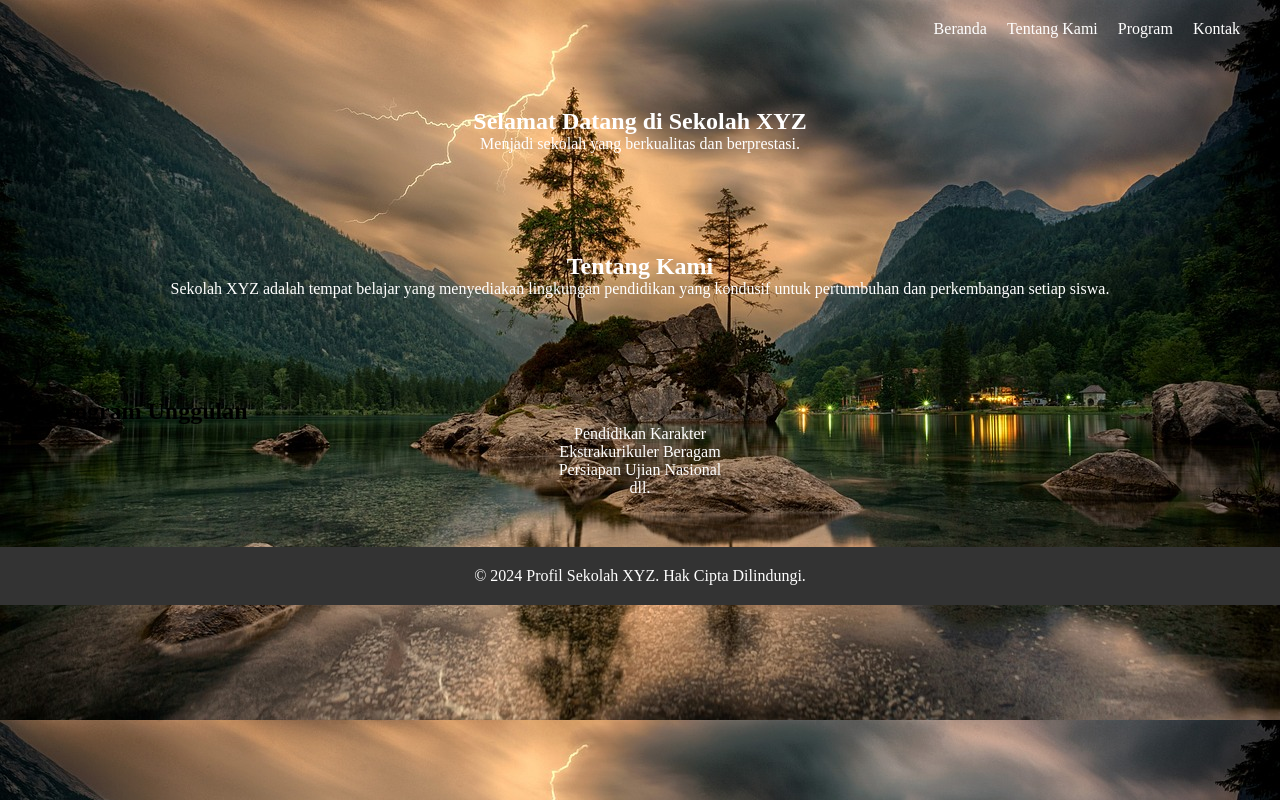
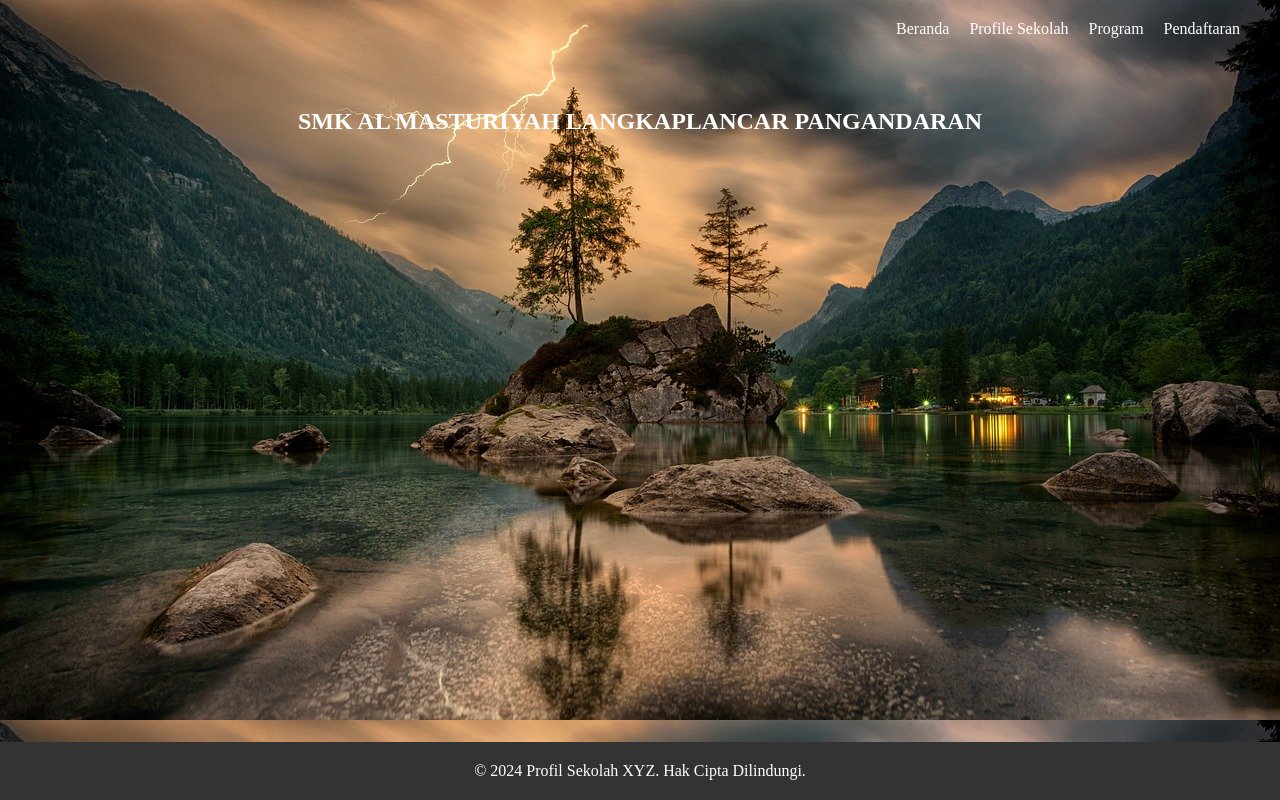
Before and after one commit to Septiansyah202/ahmad, a PHP site: page / in a window 1280 px wide. Run offline with PHP 8.4, Linux system fonts and the light colour scheme.

Commit message:
Add files via upload

```diff
--- a/index.html
+++ b/index.html
@@ -14,20 +14,28 @@
 
         <nav>
             <ul>
-                <li><a href="#">Beranda</a></li>
-                <li><a href="#">Tentang Kami</a></li>
+                <li><a href="index.html">Beranda</a></li>
+                <li class="dropdown">
+                    <a href="#">Profile Sekolah</a>
+                    <div class="dropdown-content">
+                        <a href="#">Sekolah</a>
+                        <a href="#">Guru</a>
+                        <a href="#">Jurusan</a>
+                        <a href="#">Ekstrakulikuler</a>
+                    </div>
+                </li>
                 <li><a href="#">Program</a></li>
-                <li><a href="#">Kontak</a></li>
+                <li><a href="#">Pendaftaran</a></li>
             </ul>
         </nav>
     </header>
 
     <section id="banner">
-        <h2>Selamat Datang di Sekolah XYZ</h2>
-        <p>Menjadi sekolah yang berkualitas dan berprestasi.</p>
+        <h2>SMK AL MASTURIYAH LANGKAPLANCAR PANGANDARAN</h2>
+
     </section>
 
-    <section id="about">
+    <!-- <section id="about">
         <h2>Tentang Kami</h2>
         <p>Sekolah XYZ adalah tempat belajar yang menyediakan lingkungan pendidikan yang kondusif untuk pertumbuhan dan perkembangan setiap siswa.</p>
     </section>
@@ -40,7 +48,7 @@
             <li>Persiapan Ujian Nasional</li>
             <li>dll.</li>
         </ul>
-    </section>
+    </section> -->
 
     <footer>
         <p>&copy; 2024 Profil Sekolah XYZ. Hak Cipta Dilindungi.</p>
--- a/styles.css
+++ b/styles.css
@@ -9,6 +9,7 @@ body {
     padding: 0;
     box-sizing: border-box;
 }
+
 
 /* Styling header */
 header {
@@ -57,7 +58,8 @@ nav ul li a:hover {
 /* Styling programs section */
 #programs {
     padding: 50px;
-    color: white:
+    color: white;
+    text-align: center;
 }
 
 #programs ul {
@@ -72,4 +74,35 @@ footer {
     color: white;
     text-align: center;
     padding: 20px;
+    bottom: 0;
+    position: fixed;
+    width: 100%;
 }
+.dropdown{
+    position: relative;
+    display: inline-block;
+}
+.dropdown-content{
+    display: none;
+    position: absolute;
+    background-color: #f9f9f9;
+    min-width: 160px;
+    box-shadow: 0px 8px 16px 0px rgba(0,0,0,0.2);
+    z-index: 1;
+}
+.dropdown-content a {
+    color: black;
+    padding: 12px 16px;
+    text-decoration: none;
+    display: block;
+}
+.dropdown-content a:hover {
+    background-color: #f1f1f1;
+}
+.dropdown:hover .dropdown-content {
+    display: block;
+}
+
+.dropdown:hover .dropbtn {
+    background-color: #555;
+}
```
Also changed, not shown: 1 other file.
